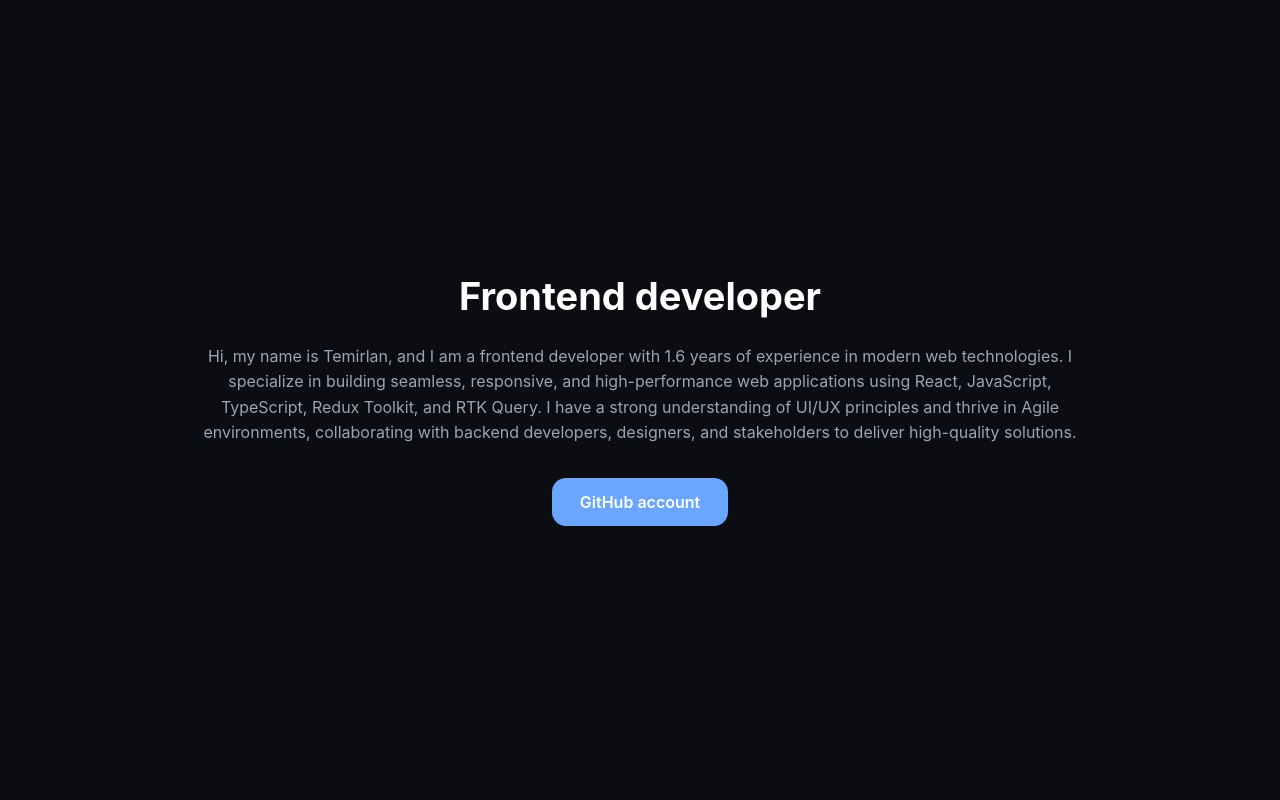
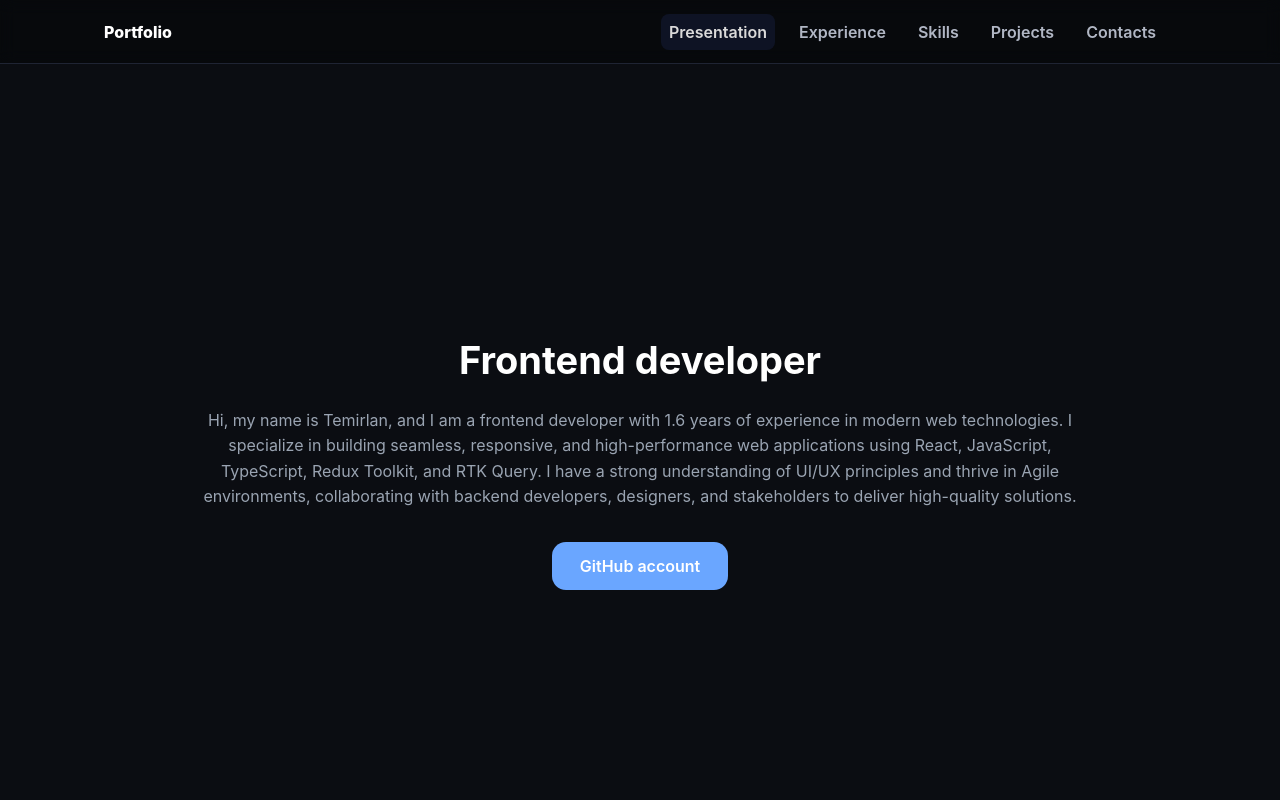
Before and after one commit to Baisalov24/portfolio, a React (Vite) app: page / in a window 1280 px wide. Shown: the top 800 px of the page. Built offline with nearby package versions, Linux system fonts and the light colour scheme.

Commit message:
feat(widgets): add fixed glass Header with burger, smooth scroll and active section highlight

```diff
--- a/src/App.jsx
+++ b/src/App.jsx
@@ -1,3 +1,4 @@
+import { Header } from './shared/ui/Header/Header.jsx'
 import { Presentation } from './entities/presentation/Presentation.jsx'
 import { Experience } from './entities/experience/Experience.jsx'
 import { Skills } from './entities/skills/Skills.jsx'
@@ -7,7 +8,13 @@ import { Contacts } from './entities/contacts/Contacts.jsx'
 export default function App() {
   return (
     <div>
+      <Header />
+
+      <main style={{ paddingTop: 'var(--header-h)' }}>
+        <section id="presentation">
           <Presentation />
+        </section>
+
         <Experience />
         <Skills />
 
@@ -17,6 +24,7 @@ export default function App() {
         </section>
 
         <Contacts />
+      </main>
     </div>
   )
 }
--- a/src/shared/styles/global.scss
+++ b/src/shared/styles/global.scss
@@ -16,3 +16,12 @@ a {
     text-decoration: underline;
   }
 }
+
+:root {
+  --header-h: 64px;
+}
+
+
+html { scroll-behavior: smooth; }
+
+[id] { scroll-margin-top: var(--header-h); }
--- /dev/null
+++ b/src/shared/ui/Header/Header.jsx
@@ -0,0 +1,91 @@
+import { useEffect, useMemo, useRef, useState } from 'react'
+import styles from './Header.module.scss'
+
+const SECTIONS = [
+  { id: 'presentation', label: 'Presentation' },
+  { id: 'experience',   label: 'Experience' },
+  { id: 'skills',       label: 'Skills' },
+  { id: 'projects',     label: 'Projects' },
+  { id: 'contacts',     label: 'Contacts' },
+]
+
+export function Header() {
+  const [open, setOpen] = useState(false)
+  const [active, setActive] = useState('presentation')
+  const ioRef = useRef(null)
+
+
+  const handleNavClick = (id) => (e) => {
+    e.preventDefault()
+    const el = document.getElementById(id)
+    if (el) el.scrollIntoView({ behavior: 'smooth', block: 'start' })
+    setOpen(false)
+  }
+
+
+  useEffect(() => {
+    const els = SECTIONS.map(s => document.getElementById(s.id)).filter(Boolean)
+    if (!els.length) return
+    const headerH = parseInt(getComputedStyle(document.documentElement).getPropertyValue('--header-h')) || 64
+
+    ioRef.current = new IntersectionObserver((entries) => {
+      const visible = entries
+        .filter(e => e.isIntersecting)
+        .sort((a, b) => b.intersectionRatio - a.intersectionRatio)[0]
+      if (visible?.target?.id) setActive(visible.target.id)
+    }, {
+      root: null,
+      threshold: [0.25, 0.5, 0.75],
+      rootMargin: `-${headerH + 4}px 0px -40% 0px`,
+    })
+
+    els.forEach(el => ioRef.current.observe(el))
+    return () => ioRef.current?.disconnect()
+  }, [])
+
+
+  useEffect(() => {
+    document.body.style.overflow = open ? 'hidden' : ''
+    return () => { document.body.style.overflow = '' }
+  }, [open])
+
+  const links = useMemo(() => SECTIONS.map(s => (
+    <a
+      key={s.id}
+      href={`#${s.id}`}
+      onClick={handleNavClick(s.id)}
+      className={`${styles.link} ${active === s.id ? styles.active : ''}`}
+    >
+      {s.label}
+    </a>
+  )), [active])
+
+  return (
+    <header className={styles.header}>
+      <div className={styles.inner}>
+        <div className={styles.brand} onClick={handleNavClick('presentation')}>
+          Portfolio
+        </div>
+
+        <nav className={styles.navDesktop}>
+          {links}
+        </nav>
+
+        <button
+          className={`${styles.burger} ${open ? styles.burgerOpen : ''}`}
+          aria-label="Toggle menu"
+          onClick={() => setOpen(v => !v)}
+        >
+          <span /><span /><span />
+        </button>
+      </div>
+
+
+      <div className={`${styles.mobilePanel} ${open ? styles.mobileOpen : ''}`}>
+        <nav className={styles.navMobile}>
+          {links}
+        </nav>
+      </div>
+    </header>
+  )
+}
--- /dev/null
+++ b/src/shared/ui/Header/Header.module.scss
@@ -0,0 +1,108 @@
+.header {
+  position: fixed;
+  top: 0; left: 0; right: 0;
+  height: var(--header-h);
+  z-index: 40;
+  backdrop-filter: blur(8px);
+  background: rgba(0, 0, 0, 0.30);
+  border-bottom: 1px solid #1f2433;
+}
+
+.inner {
+  max-width: 1100px;
+  height: 100%;
+  margin: 0 auto;
+  padding: 0 14px;
+
+  display: grid;
+  grid-template-columns: 1fr auto auto;
+  align-items: center;
+  gap: 12px;
+}
+
+.brand {
+  font-weight: 800;
+  color: #fff;
+  cursor: pointer;
+  user-select: none;
+}
+
+.navDesktop {
+  display: none;
+  gap: 16px;
+  align-items: center;
+
+  @media (min-width: 860px) {
+    display: flex;
+  }
+}
+
+.link {
+  color: #cfd6e6;
+  text-decoration: none;
+  font-weight: 600;
+  opacity: 0.85;
+  padding: 6px 8px;
+  border-radius: 8px;
+  transition: opacity .15s ease, background .15s ease, color .15s ease;
+
+  &:hover { opacity: 1; background: #10162a; color: #fff; }
+}
+
+.active {
+  color: #fff;
+  background: #10162a;
+}
+
+
+.burger {
+  position: relative;
+  width: 34px; height: 24px;
+  display: grid; gap: 5px;
+  background: transparent;
+  border: none; outline: none; cursor: pointer;
+
+  @media (min-width: 860px) {
+    display: none;
+  }
+
+  span {
+    display: block;
+    height: 2px;
+    background: #fff;
+    border-radius: 2px;
+    transition: transform .2s ease, opacity .2s ease;
+  }
+}
+
+.burgerOpen {
+  span:nth-child(1) { transform: translateY(7px) rotate(45deg); }
+  span:nth-child(2) { opacity: 0; }
+  span:nth-child(3) { transform: translateY(-7px) rotate(-45deg); }
+}
+
+
+.mobilePanel {
+  position: fixed;
+  top: var(--header-h);
+  left: 0; right: 0;
+  height: 0;
+  overflow: hidden;
+  background: rgba(0,0,0,0.55);
+  backdrop-filter: blur(8px);
+  border-bottom: 1px solid #1f2433;
+  transition: height .22s ease;
+  z-index: 35;
+
+  @media (min-width: 860px) {
+    display: none;
+  }
+}
+.mobileOpen { height: 220px; }
+
+.navMobile {
+  display: grid;
+  gap: 10px;
+  padding: 14px;
+  a { font-size: 16px; }
+}
```
Also changed, not shown: src/shared/ui/_oldHeader/Header.jsx (deleted, +0 -15 lines), src/shared/ui/_oldHeader/Header.module.scss (deleted, +0 -20 lines), src/shared/ui/Footer/Footer.jsx (renamed from src/shared/ui/_oldFooter/Footer.jsx), src/shared/ui/Footer/Footer.module.scss (renamed from src/shared/ui/_oldFooter/Footer.module.scss). Lines whose indentation alone changed are shown as unchanged.
